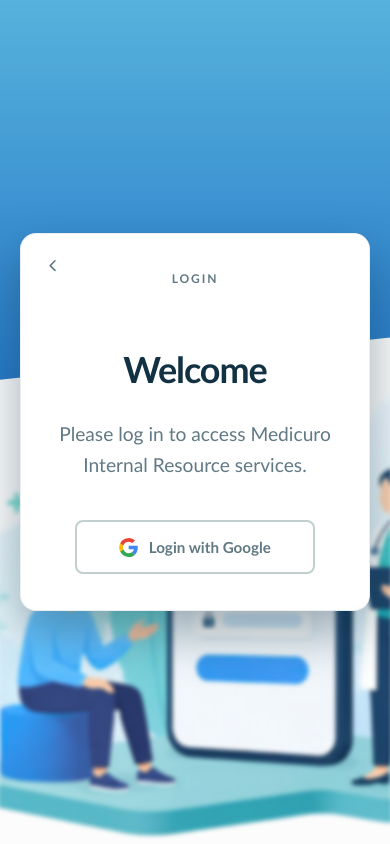
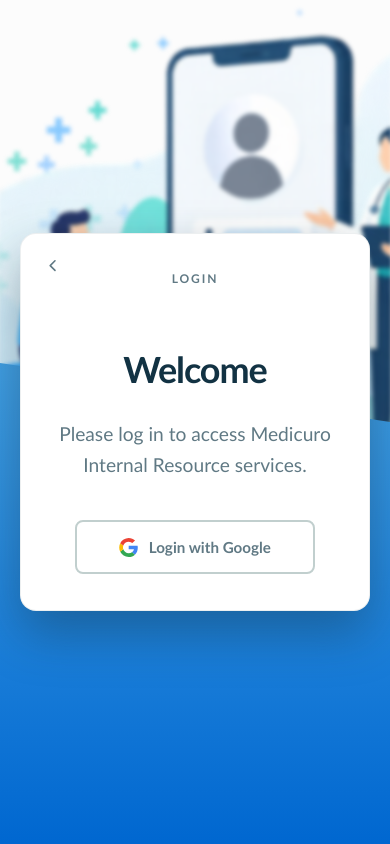
Before and after one commit to ZachScott123/Medicuro-resource-manual, a Next.js app: page /login in a window 390 px wide. Built offline with nearby package versions, Linux system fonts and the light colour scheme; no server answers.

Commit message:
Login Page Mobile Fix - Fixed the display of the login page background for Mobile Devices.

```diff
--- a/app/globals.css
+++ b/app/globals.css
@@ -3393,16 +3393,16 @@ body:has(.admin-notes) {
 	}
 
 	.login-panel-behind::before {
-		background: linear-gradient(180deg, #57b2dc, #2173c6 50%);
-		clip-path: polygon(0 0, 100% 0, 100% 40%, 0 45%);
+		background: linear-gradient(#74cbf4, #0067d0);
+		clip-path: polygon(0 43%, 100% 50%, 100% 100%, 0 100%);
 		content: "";
 		inset: 0;
 		position: absolute;
-		z-index: 0;
+		z-index: 2;
 	}
 
 	.login-panel-behind::after {
-		background: url("/login-phone.png") center bottom / auto 60% no-repeat;
+		background: url("/login-phone.png") center top / auto 60% no-repeat;
 		content: "";
 		filter: blur(2px);
 		inset: 0;
@@ -3424,7 +3424,7 @@ body:has(.admin-notes) {
 
 	.login-panel {
 		margin: 0 auto;
-		z-index: 2;
+		z-index: 3;
 	}
 }
 
```
